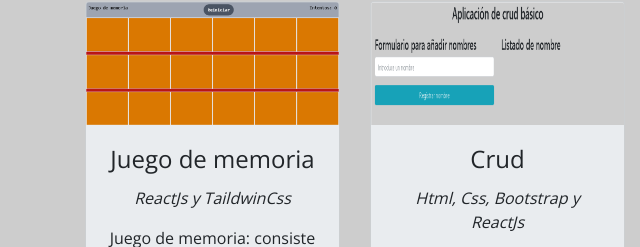
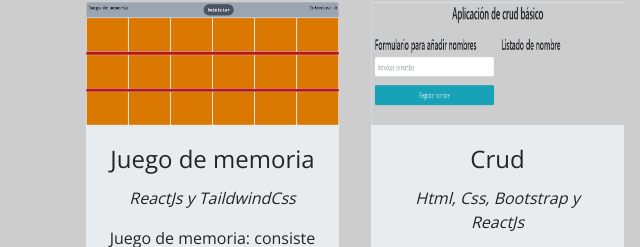
Before and after one commit to RodrigaoCabrera/Portafolio-Rodrigo-Cabrera, a plain HTML site: page index.html in a window 1280 px wide. Shown: the part 1063-1310 px from the top of the page, 0-640 px from the left. Drawn offline with nearby package versions, Linux system fonts and the light colour scheme.

Commit message:
new master

```diff
--- a/index.html
+++ b/index.html
@@ -124,7 +124,7 @@
             <img class="card-img-top h-100" src="image/proyecto0.png" alt="Proyecto 1">
             <div class="card-body">
               <h4 class="card-title">Juego de memoria</h4>
-              <p class='font-italic'>ReactJs y TaildwinCss</p>
+              <p class='font-italic'>ReactJs y TaildwindCss</p>
               <p class="card-text">
                 Juego de memoria: consiste en encontrar los
                 pares de cartas similares. Tiene un contador de intentos.
```
